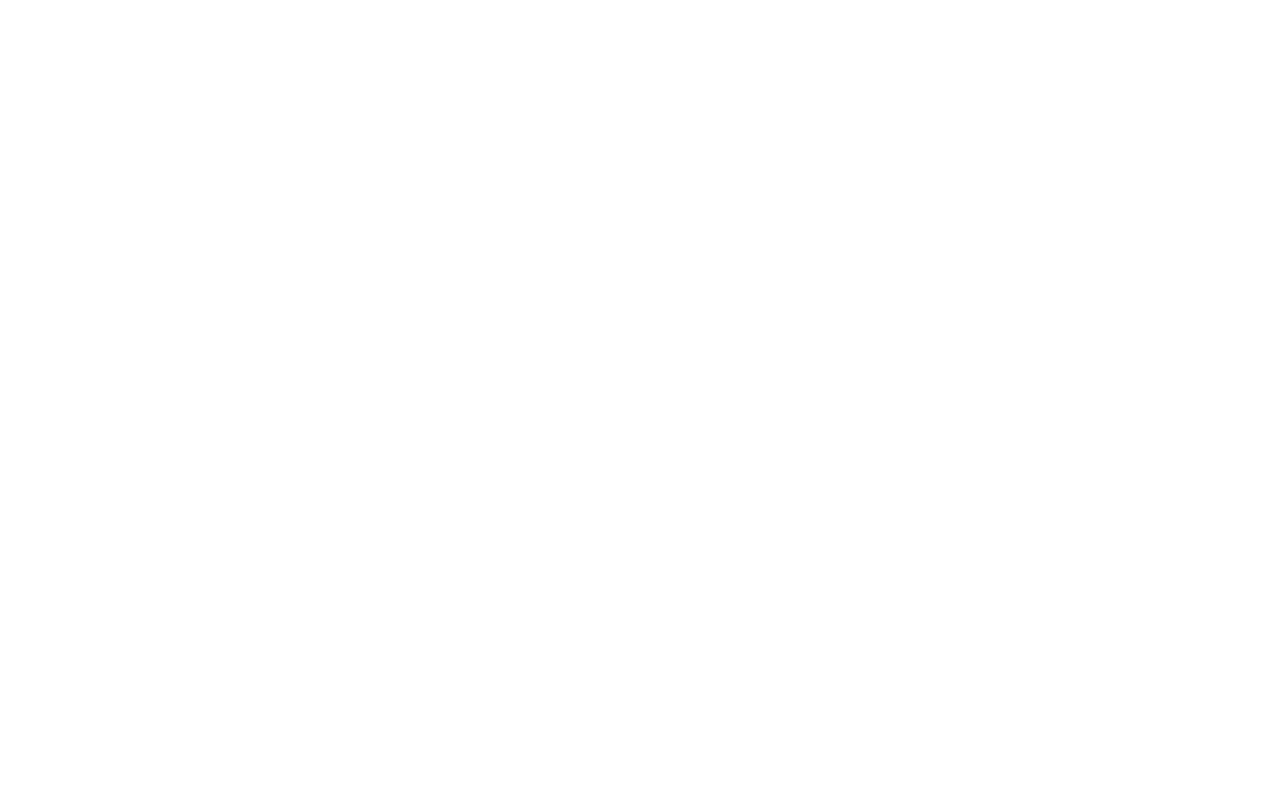
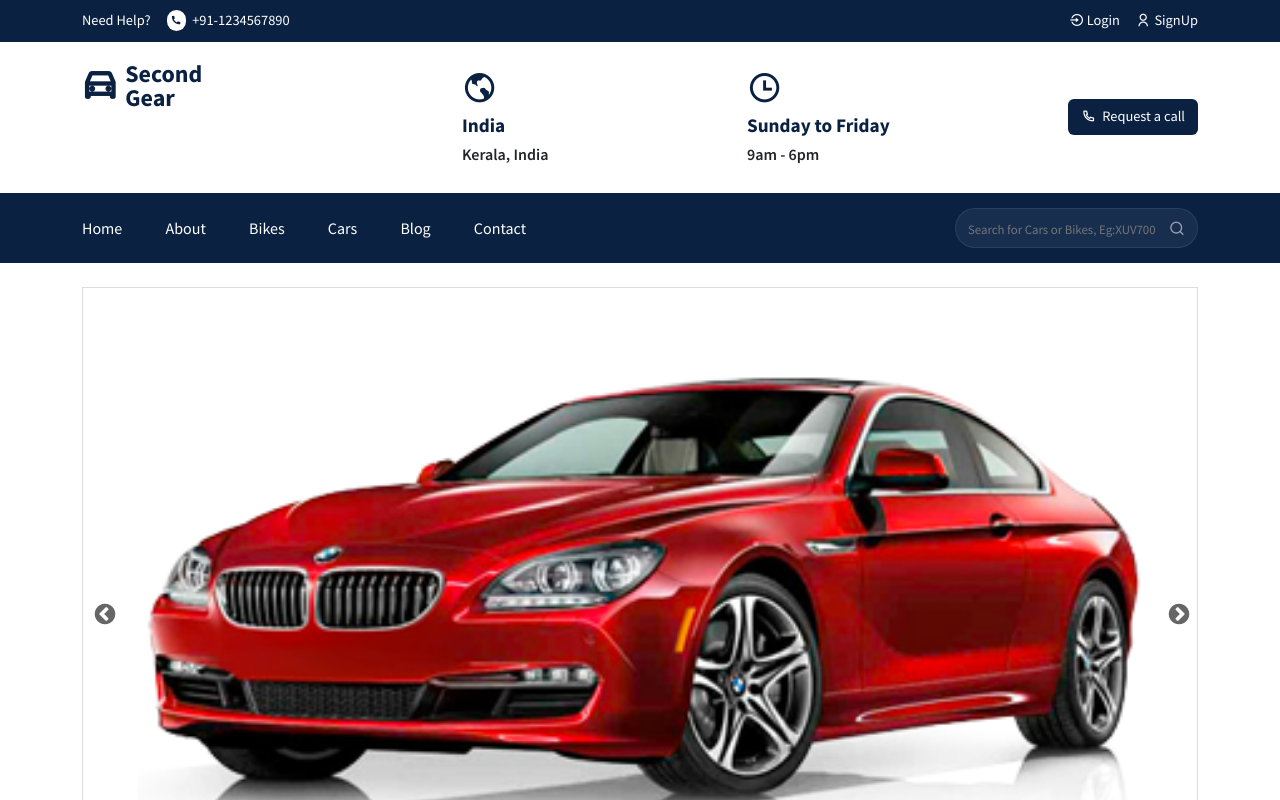
Before and after one commit to mosahle7/usedCarNBikes, a React (Create React App) app: page /car-details in a window 1280 px wide. Before the commit this address had no page. Shown: the top 800 px of the page. Built offline with nearby package versions, Linux system fonts and the light colour scheme.

Commit message:
added slider in cardetails

```diff
--- a/src/App.js
+++ b/src/App.js
@@ -10,6 +10,7 @@
 import SignUp from "./components/SignUp";
 import { AuthContextProvider } from "./context/AuthContext";
 import CarListing from "./pages/cars";
+import CarDetails from "./pages/CarDetails";
 
 import './App.css';
 
@@ -30,6 +31,7 @@
         }>
           <Route index element = {<Home/>}/>
           <Route path="/cars" element= {<CarListing/>} />
+          <Route path="/car-details" element= {<CarDetails/>} />
 
 
         {/* <Route path="/user/" element={<Layout />} /> */}
--- a/src/components/UI/CarItem.jsx
+++ b/src/components/UI/CarItem.jsx
@@ -10,7 +10,7 @@
     <Col lg="4" md="4" sm="6" className="mb-5">
       <div className="car__item">
         <div className="car__img">
-          <Link to="/">
+          <Link to="/car-details">
             <img src={imgUrl} alt="" className="w-100" />
           </Link>
         </div>
--- a/src/pages/CarDetails.jsx
+++ b/src/pages/CarDetails.jsx
@@ -0,0 +1,156 @@
+import React from 'react';
+import { Container, Row, Col } from 'reactstrap';
+import Slider from 'react-slick';
+import 'slick-carousel/slick/slick.css';
+import 'slick-carousel/slick/slick-theme.css';
+import { FontAwesomeIcon } from '@fortawesome/react-fontawesome';
+import { faChevronLeft, faChevronRight } from '@fortawesome/free-solid-svg-icons';
+import "../styles/CarDetails.css";
+import car1 from '../Assets/all-images/cars-img/bmw-offer.png';
+import car2 from '../Assets/all-images/cars-img/mercedes-offer.png';
+import car3 from '../Assets/all-images/cars-img/nissan-offer.png';
+
+
+
+const arrowStyles = {
+  position: 'absolute',
+  top: 'auto',
+  bottom: '10px', // Adjust this value to set the distance from the bottom
+  transform: 'translateY(-50%)', // Center vertically
+};
+
+
+const ImageSlider = () => {
+  const settings = {
+    dots: true,
+    infinite: true,
+    speed: 500,
+    slidesToShow: 1,
+    slidesToScroll: 1,
+    prevArrow: <PrevArrow style={arrowStyles} />,
+    nextArrow: <NextArrow style={arrowStyles} />,
+  };
+
+  const images = [
+    car1,
+    car2,
+    car3,
+    // Add more image URLs as needed
+  ];
+
+  return (
+    <Container className="mt-4 car-slider">
+      <Slider {...settings}>
+        {images.map((imageUrl, index) => (
+          <div key={index}>
+            <img src={imageUrl} alt={`Slide ${index + 1}`} className="img-fluid" />
+          </div>
+        ))}
+        {/* <a className="carousel-control-prev" href="#demo" data-slide="prev">
+          <span className="carousel-control-prev-icon"></span>
+          </a> */}
+      </Slider>
+    </Container>
+  );
+};
+
+const PrevArrow = ({ onClick }) => (
+  <button type="button" className="slick-prev custom-prev" onClick={onClick}>
+    <FontAwesomeIcon icon={faChevronLeft} />
+  </button>
+);
+
+const NextArrow = ({ onClick }) => (
+  <button type="button" className="slick-next custom-next" onClick={onClick}>
+    <FontAwesomeIcon icon={faChevronRight} />
+  </button>
+);
+
+
+
+  // <!-- Left and right controls -->
+  // <a class="carousel-control-prev" href="#demo" data-slide="prev">
+  //   <span class="carousel-control-prev-icon"></span>
+  // </a>
+  // <a class="carousel-control-next" href="#demo" data-slide="next">
+  //   <span class="carousel-control-next-icon"></span>
+  // </a>
+
+
+export default ImageSlider;
+
+
+
+// import React from 'react';
+// import Slider from 'react-slick';
+// import 'slick-carousel/slick/slick.css';
+// import 'slick-carousel/slick/slick-theme.css';
+// import { FontAwesomeIcon } from '@fortawesome/react-fontawesome';
+// import { faChevronLeft, faChevronRight } from '@fortawesome/free-solid-svg-icons';
+// import "../styles/CarDetails.css";
+// import car1 from '../Assets/all-images/cars-img/bmw-offer.png';
+
+// const ImageSlider = () => {
+//   const settings = {
+//     dots: true,
+//     infinite: true,
+//     speed: 500,
+//     slidesToShow: 1,
+//     slidesToScroll: 1,
+//     prevArrow: <PrevArrow />,
+//     nextArrow: <NextArrow />,
+//   };
+
+//   const images = [
+//     car1,
+//     car1,
+//     car1,
+//     // Add more image URLs as needed
+//   ];
+
+//   return (
+//     <div id="demo" className="carousel slide" data-ride="carousel">
+//       {/* Indicators */}
+//       <ul className="carousel-indicators">
+//         {images.map((_, index) => (
+//           <li key={index} data-target="#demo" data-slide-to={index} className={index === 0 ? "active" : ""}></li>
+//         ))}
+//       </ul>
+
+//       {/* The slideshow */}
+//       <div className="carousel-inner">
+//         {images.map((imageUrl, index) => (
+//           <div key={index} className={`carousel-item ${index === 0 ? "active" : ""}`}>
+//             <img src={imageUrl} alt={`Slide ${index + 1}`} className="img-fluid" />
+//           </div>
+//         ))}
+//       </div>
+
+//       {/* Left and right controls */}
+//       <a className="carousel-control-prev" href="#demo" role="button" data-slide="prev">
+//         <span className="carousel-control-prev-icon" aria-hidden="true">
+//           <PrevArrow />
+//         </span>
+//       </a>
+//       <a className="carousel-control-next" href="#demo" role="button" data-slide="next">
+//         <span className="carousel-control-next-icon" aria-hidden="true">
+//           <NextArrow />
+//         </span>
+//       </a>
+//     </div>
+//   );
+// };
+
+// const PrevArrow = () => (
+//   <div className="slick-arrow custom-arrow custom-prev">
+//     <FontAwesomeIcon icon={faChevronLeft} />
+//   </div>
+// );
+
+// const NextArrow = () => (
+//   <div className="slick-arrow custom-arrow custom-next">
+//     <FontAwesomeIcon icon={faChevronRight} />
+//   </div>
+// );
+
+// export default ImageSlider;
--- /dev/null
+++ b/src/styles/CarDetails.css
@@ -0,0 +1,69 @@
+/* Custom styles for the ImageSlider component */
+
+/* Container styling */
+.mt-4 {
+    max-width: 500px; /* Adjust the max-width based on your preference */
+    margin: 0px auto;
+  }
+
+  /* Slider styling */
+  .slick-slider {
+    border: 1px solid #ddd; /* Border color */
+  }
+
+  /* Slide styling */
+  .slick-slide {
+    padding: 55px; /* Adjust padding based on your preference */
+  }
+
+  /* Custom arrow styling */
+  .custom-arrow {
+    background-color: #393939; /* Arrow background color */
+    color: #ffffff; /* Arrow text color */
+    border-radius: 50%; /* Make the arrow circular */
+    /* padding: 10px; Adjust padding based on your preference */
+    position: absolute;
+  top: auto;
+   bottom: 20px; /*Adjust this value to set the distance from the bottom */
+  transform: translateY(-50%); /* Center vertically */
+  width: 70%; /* Set the width to 70% */
+  padding: 10px; /* Adjust padding based on your preference */
+  }
+
+  /* .carousel-control-prev {
+    color: #e81212;
+  } */
+
+  .custom-prev {
+    left: 10px; /* Adjust left positioning based on your preference */
+  }
+
+  .custom-next {
+    right: 10px; /* Adjust right positioning based on your preference */
+  }
+
+  /* Dot styling */
+  .slick-dots {
+    bottom: 10px; /* Adjust bottom spacing based on your preference */
+  }
+
+  .slick-dots li button {
+    font-size: 10px; /* Adjust dot size based on your preference */
+  }
+
+  /* Override default arrow styles (optional) */
+  .slick-prev, .slick-next {
+    font-size: 40px; /* Hide default arrow text */
+  }
+
+  .slick-prev:before, .slick-next:before {
+    font-size: 24px; /* Set the font size of default arrows (adjust as needed) */
+    color: #333; /* Set the color of default arrows */
+  }
+
+  /* Responsive styles (optional) */
+  @media screen and (max-width: 767px) {
+    .mt-4 {
+      max-width: 100%; /* Adjust the max-width for smaller screens */
+    }
+  }
```
Also changed, not shown: src/pages/Home.jsx (+4 -4 lines).
